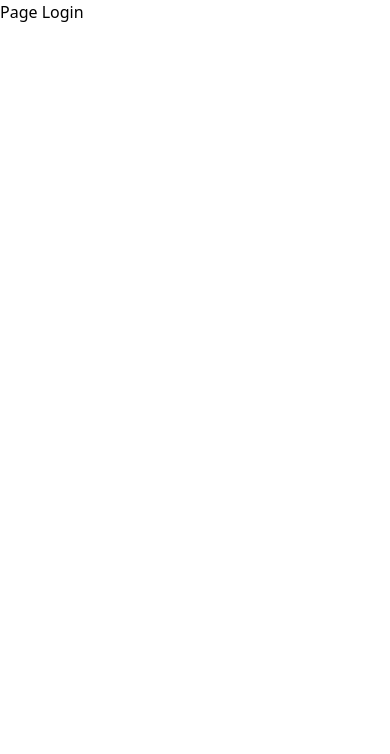
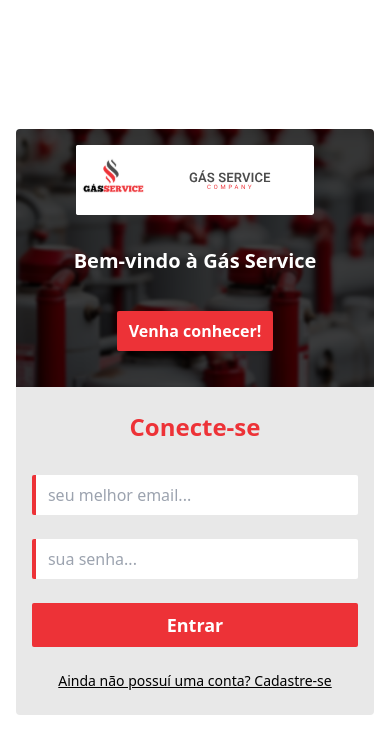
Before and after one commit to oMatheus-Farias/gasservice, a React (Vite) app: page /login in a window 390 px wide. Shown: the top 754 px of the page. Built offline with nearby package versions, Linux system fonts and the light colour scheme.

Commit message:
feat: adiciona estilizaçao mobile da página de login

```diff
--- a/src/index.css
+++ b/src/index.css
@@ -7,3 +7,7 @@
   padding: 0;
   box-sizing: border-box;
 }
+
+body{
+  min-height: 100vh;
+}
--- a/src/pages/login/index.tsx
+++ b/src/pages/login/index.tsx
@@ -1,7 +1,57 @@
+import { Link } from 'react-router-dom';
+import logoImage01 from '../../assets/logo2.svg';
+
 export default function Login(){
   return(
-    <div>
-      <h1>Page Login</h1>
+    <div className="w-full min-h-screen px-4 " >
+      <section className='w-full min-h-screen flex flex-col justify-center items-center' >
+        <div className="w-full bg-bgImage bg-cover bg-center flex flex-col items-center rounded-t" >
+          <img
+            src={ logoImage01 }
+            alt='Logo Gas Service Company'
+            className='mt-4 rounded-sm'
+          />
+
+          <h1 className='mt-8 text-whiteColor text-xl font-semibold' >Bem-vindo à Gás Service</h1>
+
+          <div className='my-9 px-3 py-2 bg-redColor rounded-sm' >
+            <p className='font-bold text-base text-whiteColor' >Venha conhecer!</p>
+          </div>
+        </div>
+
+        <div className='px-4 py-6 bg-offWhite w-full rounded-b flex flex-col items-center' >
+          <h2 className='text-2xl text-redColor font-bold' >Conecte-se</h2>
+
+          <form className='w-full flex flex-col' >
+            <div className='flex mt-8' >
+              <div className='h-10 w-1 bg-redColor rounded-l-sm' ></div>
+              <input
+                type='email'
+                placeholder='seu melhor email...'
+                className='h-10 w-full px-3 rounded-r-sm outline-none'
+              />
+            </div>
+
+            <div className='flex mt-6' >
+              <div className='h-10 w-1 bg-redColor rounded-l-sm' ></div>
+              <input
+                type='password'
+                placeholder='sua senha...'
+                className='h-10 w-full px-3 rounded-r-sm outline-none'
+              />
+            </div>
+
+            <button className='w-full bg-redColor mt-6 rounded-sm py-2 text-whiteColor font-bold text-lg' >Entrar</button>
+          </form>
+
+          <Link
+            to='/register'
+            className='text-sm underline mt-6'
+          >
+            Ainda não possuí uma conta? Cadastre-se
+          </Link>
+        </div>
+      </section>
     </div>
   );
 };
--- a/tailwind.config.js
+++ b/tailwind.config.js
@@ -12,6 +12,9 @@
         offWhite: '#E8E8E8',
         whiteColor: '#FFF',
       },
+      backgroundImage:{
+        bgImage: "url('../src/assets/bg-image.png')",
+      },
     },
   },
   plugins: [],
```
